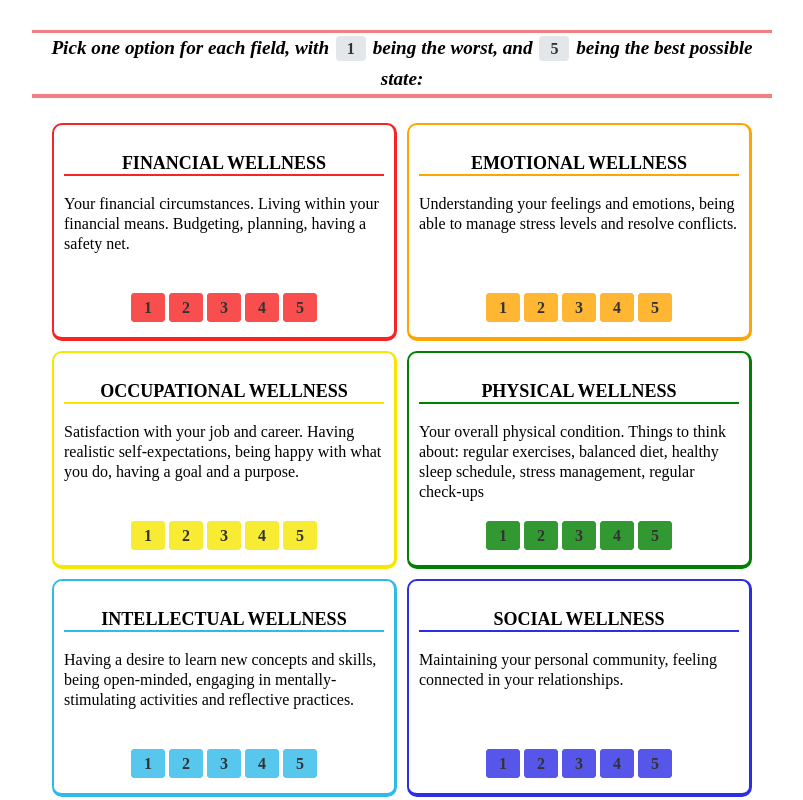
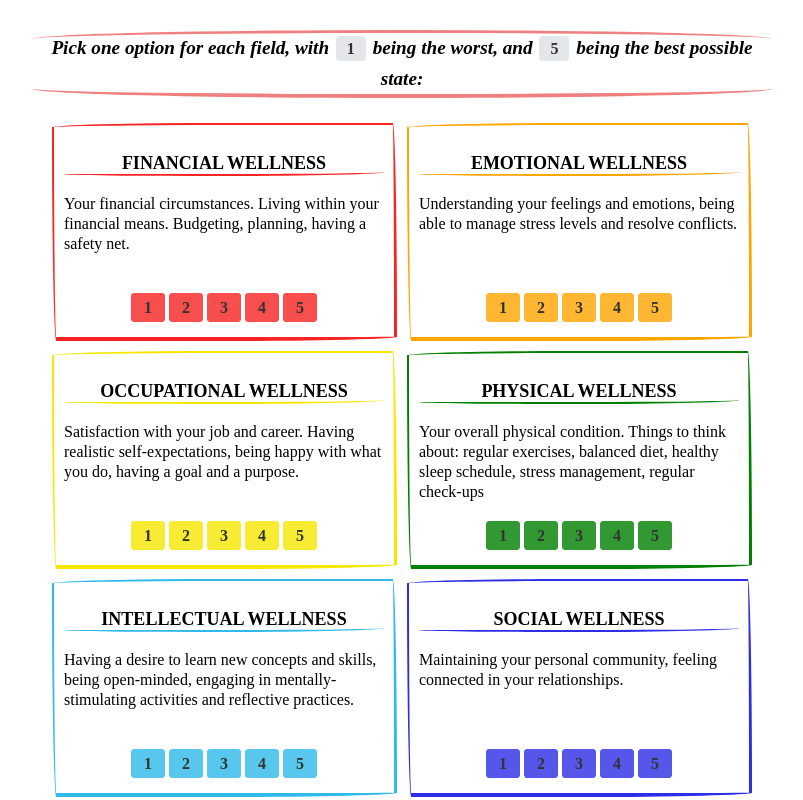
Before and after one commit to IraShy/wellness-wheel, a React (Create React App) app: page / in a window 1280 px wide. Shown: the top 800 px of the page, without its empty margins (238-1041 px from the left). Built offline with nearby package versions, Linux system fonts and the light colour scheme.

Commit message:
change borders in GetData

```diff
--- a/src/stylesheets/GetData.scss
+++ b/src/stylesheets/GetData.scss
@@ -1,4 +1,4 @@
-@import "colors.scss";
+@import 'colors.scss';
 
 .container {
   margin: auto;
@@ -12,6 +12,7 @@
     display: inline-block;
     border-bottom: $button 4px solid;
     border-top: $button 3px solid;
+    border-radius: 400px /10px;
     margin: 30px 30px 20px 30px;
     .label-in-text {
       background-color: $wheel-grey;
@@ -40,6 +41,7 @@
         .option-name {
           font-size: 18px;
           font-weight: bold;
+          border-radius: 400px /10px 5px;
         }
         .description {
           line-height: 20px;
@@ -57,7 +59,7 @@
             label {
               cursor: pointer;
             }
-            input[type="radio"]:checked + label {
+            input[type='radio']:checked + label {
               background-color: transparent;
             }
           }
@@ -74,6 +76,7 @@
       }
       .option {
         border-width: 2px 3px 4px 2px;
+        border-radius: 400px 10px/10px 500px;
       }
     }
   }
```
